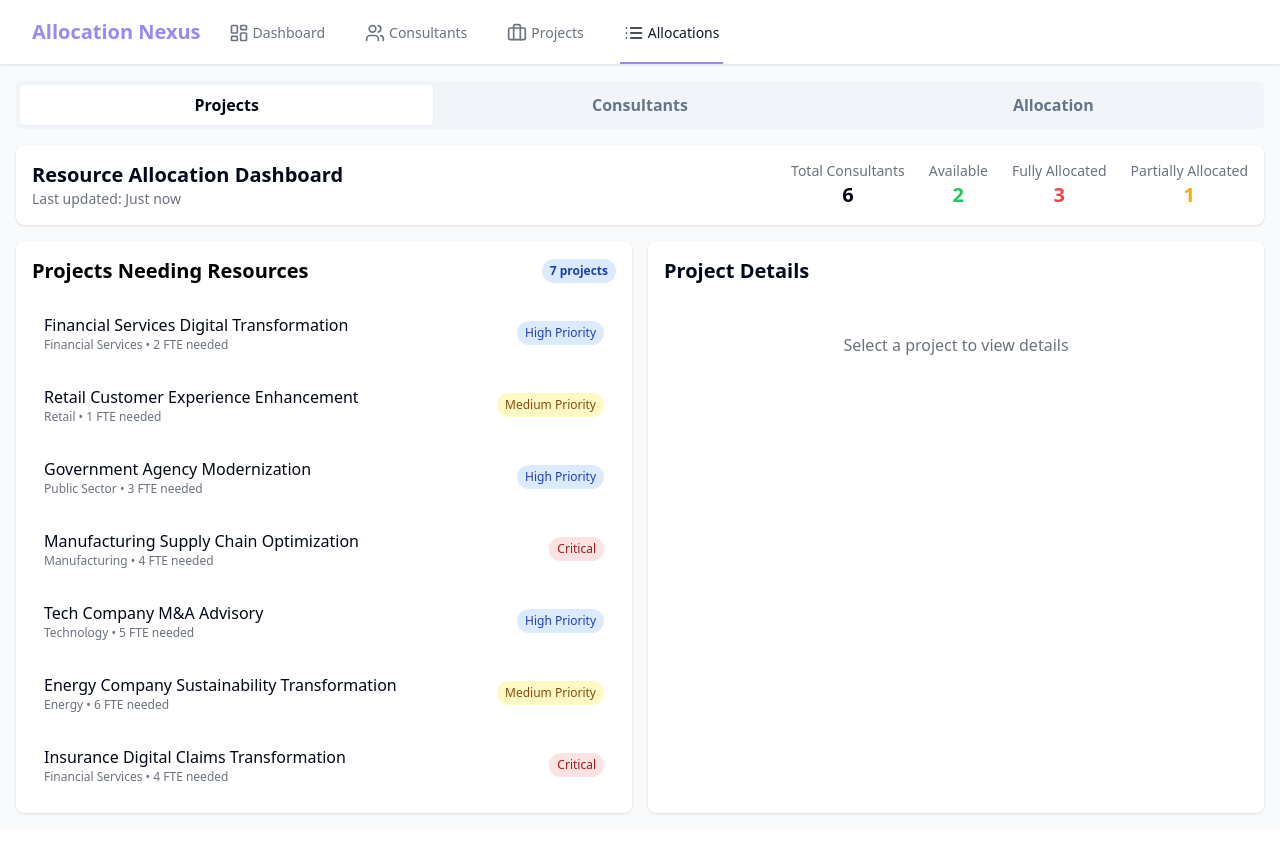
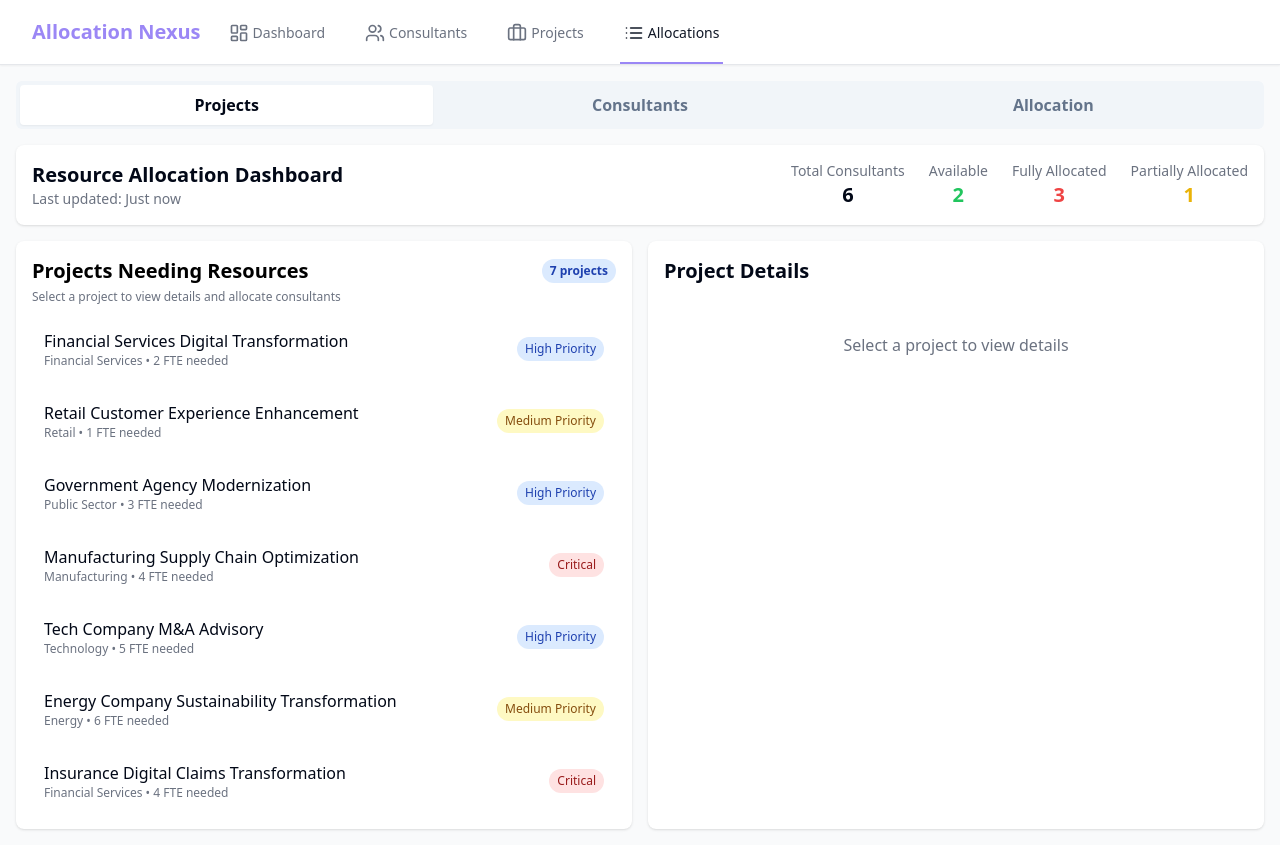
Before and after one commit to LySa0209/allocation-nexus-view-72, a React (Vite) app: page /allocations in a window 1280 px wide. Built offline with nearby package versions, Linux system fonts and the light colour scheme.

Commit message:
Add guidance text
Add "select a project" guidance text under the "Projects Needing Resources" title.

```diff
--- a/src/components/Allocation/ProjectNeedsList.tsx
+++ b/src/components/Allocation/ProjectNeedsList.tsx
@@ -1,3 +1,4 @@
+
 import React from 'react';
 import { Project, PipelineOpportunity, isProject } from '@/lib/types';
 interface ProjectNeedsListProps {
@@ -41,12 +42,13 @@ export const ProjectNeedsList = ({
     }
   };
   return <div className="bg-white rounded-lg shadow p-4 overflow-y-auto h-full">
-      <h3 className="font-semibold mb-4 flex justify-between items-center">
+      <h3 className="font-semibold mb-1 flex justify-between items-center">
         <span className="text-xl text-black font-bold">Projects Needing Resources</span>
         <span className="text-xs bg-blue-100 text-blue-800 px-2 py-1 rounded-full">
           {projectsNeedingResources.length} projects
         </span>
       </h3>
+      <p className="text-xs text-gray-500 mb-3">Select a project to view details and allocate consultants</p>
 
       <div className="space-y-2">
         {projectsNeedingResources.length === 0 ? <p className="text-gray-500 text-center py-4">No projects need resources at this time</p> : projectsNeedingResources.map(project => {
```
